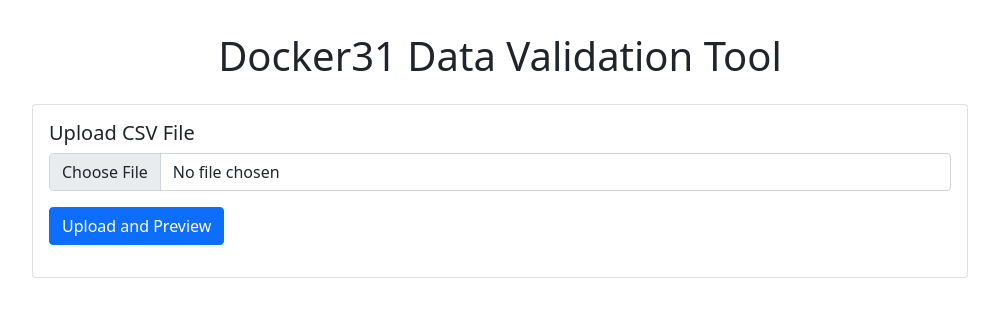
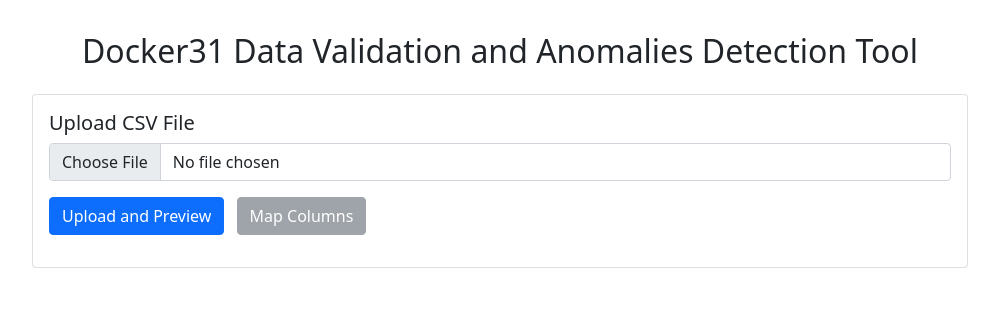
Before and after one commit to cristyanul/Doctor31_IP_project, a Flask app: page / in a window 1280 px wide. Shown: the top 317 px of the page, without its empty margins (140-1139 px from the left). Run offline with Flask 3, Linux system fonts and the light colour scheme; some libraries are stand-ins or nearby versions.

Commit message:
Dynamic input data columns mapping
improved. both the index.html template and the web_gui.py in order to allow dynamic mapping.
"off-canvas" implementation that allows to click a button in order to map each column after the .csv file has been uploaded.  Default header mapping is considered, so if no changes, no specific action needed, only to re-check the column and hit "Save".
Basic report generation works, empty .xlsx added as example.

```diff
--- a/src/templates/index.html
+++ b/src/templates/index.html
@@ -1,6 +1,8 @@
 <!DOCTYPE html>
 <html>
 <head>
+    <meta charset="utf-8" />
+    <meta name="viewport" content="width=device-width, initial-scale=1" />
     <title>Docker31 Data Validation and Anomalies Detection Tool</title>
     <link href="https://cdn.jsdelivr.net/npm/bootstrap@5.1.3/dist/css/bootstrap.min.css" rel="stylesheet">
     <!--Basic bootstrap styling-->
@@ -13,9 +15,8 @@
 </head>
 <body>
     <div class="container">
-        <h1 class="text-center mb-4">Docker31 Data Validation Tool</h1>
-
-        <div class="card">
+        <h2 class="text-center mb-4">Docker31 Data Validation and Anomalies Detection Tool</h2>
+        <div class="card mb-3">
             <div class="card-body">
                 <h5 class="card-title">Upload CSV File</h5>
                 <form id="uploadForm" class="mb-3">
@@ -23,6 +24,14 @@
                         <input type="file" class="form-control" id="csvFile" accept=".csv" required>
                     </div>
                     <button type="submit" class="btn btn-primary">Upload and Preview</button>
+                    <button id="mapBtn"
+                            type="button"
+                            class="btn btn-secondary ms-2"
+                            disabled
+                            data-bs-toggle="offcanvas"
+                            data-bs-target="#mappingCanvas">
+                      Map Columns
+                    </button>
                 </form>
             </div>
         </div>
@@ -35,7 +44,7 @@
                     <tbody id="previewBody"></tbody>
                 </table>
             </div>
-            <button id="validateBtn" class="btn btn-success mt-3">Validate Data</button>
+            <button id="validateBtn" class="btn btn-success mt-3" disabled>Validate Data</button>
         </div>
         <!--Data validation section-->
         <div id="results" style="display: none;">
@@ -44,7 +53,6 @@
                 <table class="table table-striped">
                     <thead>
                         <tr>
-                            <!--TODO: for later, check the structure with the main app logic-->
                             <th>Row</th>
                             <th>Age Valid</th>
                             <th>Weight Valid</th>
@@ -58,65 +66,143 @@
             </div>
         </div>
     </div>
-    <!--Front-end basic JS logic-->
+    <!-- Offcanvas for Mapping -->
+    <div class="offcanvas offcanvas-end" tabindex="-1" id="mappingCanvas" aria-labelledby="mappingCanvasLabel">
+      <div class="offcanvas-header">
+        <h5 class="offcanvas-title" id="mappingCanvasLabel">Map Your Columns</h5>
+        <button type="button" class="btn-close text-reset" data-bs-dismiss="offcanvas" aria-label="Close"></button>
+      </div>
+      <div class="offcanvas-body">
+        <form id="mappingForm">
+          <div id="mappingFields" class="row gy-2"></div>
+          <button type="submit" class="btn btn-primary mt-3">Save Mapping</button>
+        </form>
+      </div>
+    </div>
+
+    <!--Front-end basic Bootstrap JS logic-->
+    <script src="https://cdn.jsdelivr.net/npm/bootstrap@5.1.3/dist/js/bootstrap.bundle.min.js"></script>
     <script>
-        document.getElementById('uploadForm').addEventListener('submit', async (e) => {
+        let detectedColumns = [];
+        const defaultMapping = {
+            case_id:   'id_cases',
+            age:       'age_v',
+            sex:       'sex_v',
+            consent:   'agreement',
+            weight:    'greutate',
+            height:    'inaltime',
+            bmi:       'IMC',
+            date:      'data1',
+            completed: 'finalizat',
+            test_flag: 'testing',
+            bmi_index: 'imcINdex'
+        };
+
+        // Upload CSV
+        document.getElementById('uploadForm').addEventListener('submit', async e => {
             e.preventDefault();
+            const fileInput = document.getElementById('csvFile');
+            if (!fileInput.files.length) return;
             const formData = new FormData();
-            const fileInput = document.getElementById('csvFile');
             formData.append('file', fileInput.files[0]);
 
             try {
-                const response = await fetch('/upload', {
-                    method: 'POST',
-                    body: formData
-                });
-                const data = await response.json();
-
-                if (response.ok) {
-                    showPreview(data.preview);
-                } else {
-                    alert(data.error);
-                }
-            } catch (error) {
-                alert('Error uploading file');
+                const res  = await fetch('/upload', { method:'POST', body: formData });
+                const json = await res.json();
+                if (!res.ok) throw new Error(json.error);
+                detectedColumns = json.columns;
+                renderPreview(json.preview);
+                document.getElementById('mapBtn').disabled = false;
+            } catch (err) {
+                alert('Upload error: ' + err.message);
             }
         });
 
-        function showPreview(data) {
-            if (data.length === 0) return;
-
-            const preview = document.getElementById('preview');
-            const header = document.getElementById('previewHeader');
-            const body = document.getElementById('previewBody');
-
-            // Create header
-            header.innerHTML = `<tr>${Object.keys(data[0]).map(key => `<th>${key}</th>`).join('')}</tr>`;
-
-            // Create body
-            body.innerHTML = data.map(row =>
-                `<tr>${Object.values(row).map(value => `<td>${value}</td>`).join('')}</tr>`
+        // Render preview table
+        function renderPreview(data) {
+            if (!data.length) return;
+            document.getElementById('previewHeader').innerHTML = `
+                <tr>${Object.keys(data[0]).map(c => `<th>${c}</th>`).join('')}</tr>`;
+            document.getElementById('previewBody').innerHTML = data.map(r =>
+                `<tr>${Object.values(r).map(v => `<td>${v}</td>`).join('')}</tr>`
             ).join('');
-
-            preview.style.display = 'block';
+            document.getElementById('preview').style.display = 'block';
         }
 
+        // Populate offcanvas when mapping panel opens
+        document.getElementById('mappingCanvas')
+            .addEventListener('show.bs.offcanvas', () => {
+            const container = document.getElementById('mappingFields');
+            container.innerHTML = '';
+            Object.entries(defaultMapping).forEach(([key, def]) => {
+                container.insertAdjacentHTML('beforeend', `
+                  <div class="col-md-6">
+                    <label class="form-label">${key}</label>
+                    <select class="form-select" name="${key}">
+                      ${detectedColumns.map(col =>
+                          `<option value="${col}" ${col===def?'selected':''}>${col}</option>`
+                       ).join('')}
+                    </select>
+                  </div>
+                `);
+            });
+        });
+
+        // Save column mapping
+        document.getElementById('mappingForm').addEventListener('submit', async e => {
+            e.preventDefault();
+            const payload = {};
+            new FormData(e.target).forEach((v,k) => payload[k] = v);
+
+            try {
+                const res  = await fetch('/map-columns', {
+                    method: 'POST',
+                    headers: { 'Content-Type': 'application/json' },
+                    body: JSON.stringify(payload)
+                });
+                const json = await res.json();
+                if (!res.ok) throw new Error(json.error);
+
+                // hide offcanvas
+                const off = bootstrap.Offcanvas.getInstance(
+                    document.getElementById('mappingCanvas')
+                );
+                off.hide();
+
+                alert('Column mappings saved!');
+                const btn = document.getElementById('validateBtn');
+                if (btn) btn.disabled = false;
+            } catch (err) {
+                alert('Mapping error: ' + err.message);
+            }
+        });
+
+        // Analyze and validate data
         document.getElementById('validateBtn').addEventListener('click', async () => {
             try {
-                const response = await fetch('/validate', {
-                    method: 'POST'
-                });
-                const results = await response.json();
-
-                if (response.ok) {
-                    showResults(results);
-                } else {
-                    alert(results.error);
-                }
-            } catch (error) {
-                alert('Error validating data');
+                const res  = await fetch('/analyze', { method:'POST' });
+                const json = await res.json();
+                if (!res.ok) throw new Error(json.error);
+                renderResults(json.validation_results);
+            } catch (err) {
+                alert('Validation error: ' + err.message);
             }
         });
+
+        // Show results
+        function renderResults(results) {
+            document.getElementById('resultsBody').innerHTML = results.map(r => `
+                <tr>
+                  <td>${r.row}</td>
+                  <td class="${r.age_valid  ? 'valid':'invalid'}">${r.age_valid}</td>
+                  <td class="${r.weight_valid?'valid':'invalid'}">${r.weight_valid}</td>
+                  <td class="${r.height_valid?'valid':'invalid'}">${r.height_valid}</td>
+                  <td>${r.bmi}</td>
+                  <td class="${r.bmi_valid?'valid':'invalid'}">${r.bmi_valid}</td>
+                </tr>
+            `).join('');
+            document.getElementById('results').style.display = 'block';
+        }
     </script>
 </body>
 </html>
--- a/src/web_gui.py
+++ b/src/web_gui.py
@@ -21,9 +21,24 @@ app.debug = True
 def test():
     return "Hello! Testing."
 
+# Global variables and constants
+DEFAULT_COLUMN_MAPPING = {
+    'case_id':    'id_cases',
+    'age':        'age_v',
+    'sex':        'sex_v',
+    'consent':    'agreement',
+    'weight':     'greutate',
+    'height':     'inaltime',
+    'bmi':        'IMC',
+    'date':       'data1',
+    'completed':  'finalizat',
+    'test_flag':  'testing',
+    'bmi_index':  'imcINdex'
+}
+REQUIRED_COLUMNS = list(DEFAULT_COLUMN_MAPPING.keys())
+
 data = None
-column_mappings = None
-REQUIRED_COLUMNS = ['Age', 'Weight', 'Height'] # TODO: Add more columns to his list
+column_mappings = DEFAULT_COLUMN_MAPPING.copy()
 
 @app.route('/')
 def index():
@@ -58,13 +73,11 @@ def upload_file():
 @app.route('/map-columns', methods=['POST'])
 def map_columns():
     global column_mappings
-    mappings = request.json
-
-    if not all(col in mappings.values() for col in REQUIRED_COLUMNS):
-        return jsonify({'error': 'All required columns must be mapped'}), 400
-
-    column_mappings = mappings
-    return jsonify({'message': 'Column mapping successful'})
+    user_map = request.json or {}
+    if set(user_map.keys()) != set(DEFAULT_COLUMN_MAPPING.keys()):
+        return jsonify({'error':'Please map all fields'}), 400
+    column_mappings = user_map
+    return jsonify({'message':'Column mappings saved'})
 
 @app.route('/analyze', methods=['POST'])
 def analyze_data():
```
Also changed, not shown: 2 other files.
